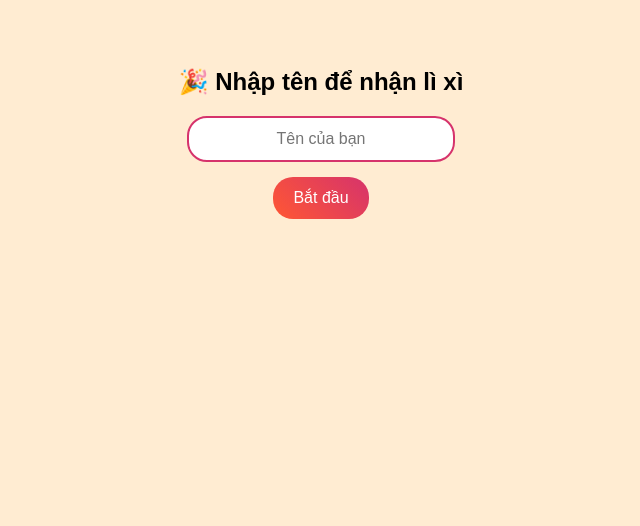
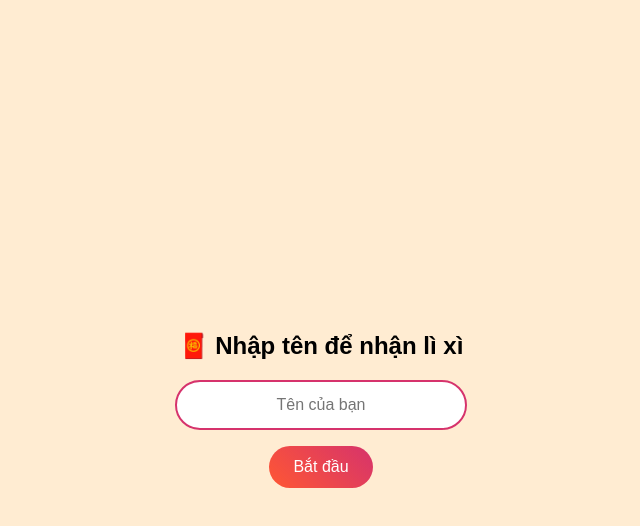
Before and after one commit to thanhnvcv/lixi-tet, a plain HTML site: page index.html in a window 1280 px wide. Shown: the whole page, without its empty margins (319-959 px from the left). Drawn offline with Linux system fonts and the light colour scheme.

Commit message:
Update index.html

```diff
--- a/index.html
+++ b/index.html
@@ -4,25 +4,33 @@
 <meta charset="UTF-8">
 <meta name="viewport" content="width=device-width, initial-scale=1.0">
 <title>Nhập tên nhận lì xì</title>
+
 <style>
+html, body {
+    margin: 0;
+    padding: 0;
+    height: 100%;
+    background: #ffecd2;
+    font-family: Arial, sans-serif;
+}
 body {
-    font-family: Arial, sans-serif;
-    background: #ffecd2;
-    text-align: center;
-    padding: 40px;
+    display: flex;
+    flex-direction: column;
+    justify-content: center;
+    align-items: center;
 }
 input {
-    padding: 12px;
+    padding: 14px;
     font-size: 16px;
-    width: 240px;
-    border-radius: 20px;
+    width: 260px;
+    border-radius: 25px;
     border: 2px solid #d6336c;
     text-align: center;
 }
 button {
-    margin-top: 15px;
-    padding: 12px 20px;
-    border-radius: 20px;
+    margin-top: 16px;
+    padding: 12px 24px;
+    border-radius: 25px;
     border: none;
     background: linear-gradient(45deg,#ff5733,#d6336c);
     color: white;
@@ -30,12 +38,11 @@ button {
 }
 </style>
 </head>
+
 <body>
 
-<h2>🎉 Nhập tên để nhận lì xì</h2>
-
+<h2>🧧 Nhập tên để nhận lì xì</h2>
 <input id="user-name" placeholder="Tên của bạn">
-<br>
 <button onclick="start()">Bắt đầu</button>
 
 <script>
@@ -46,10 +53,12 @@ function start() {
         return;
     }
 
-    // Lưu tên để trang sau dùng
+    // reset toàn bộ state cũ
+    sessionStorage.clear();
+
     sessionStorage.setItem("playerName", name);
+    sessionStorage.setItem("fromIndex", "1"); // FLAG hợp lệ
 
-    // CHUYỂN SANG DOCUMENT KHÁC → iOS reset undo stack
     location.href = "shake.html";
 }
 </script>
```
